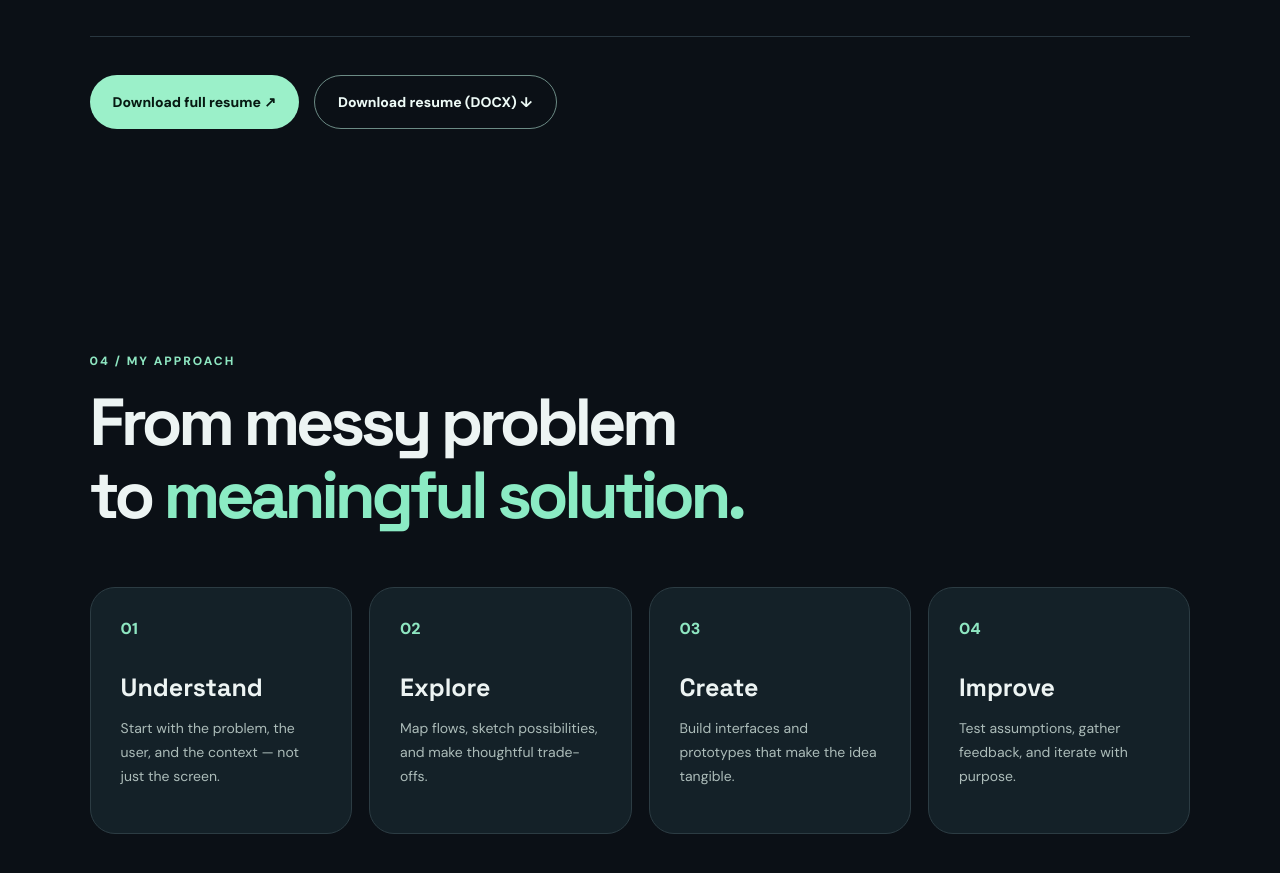
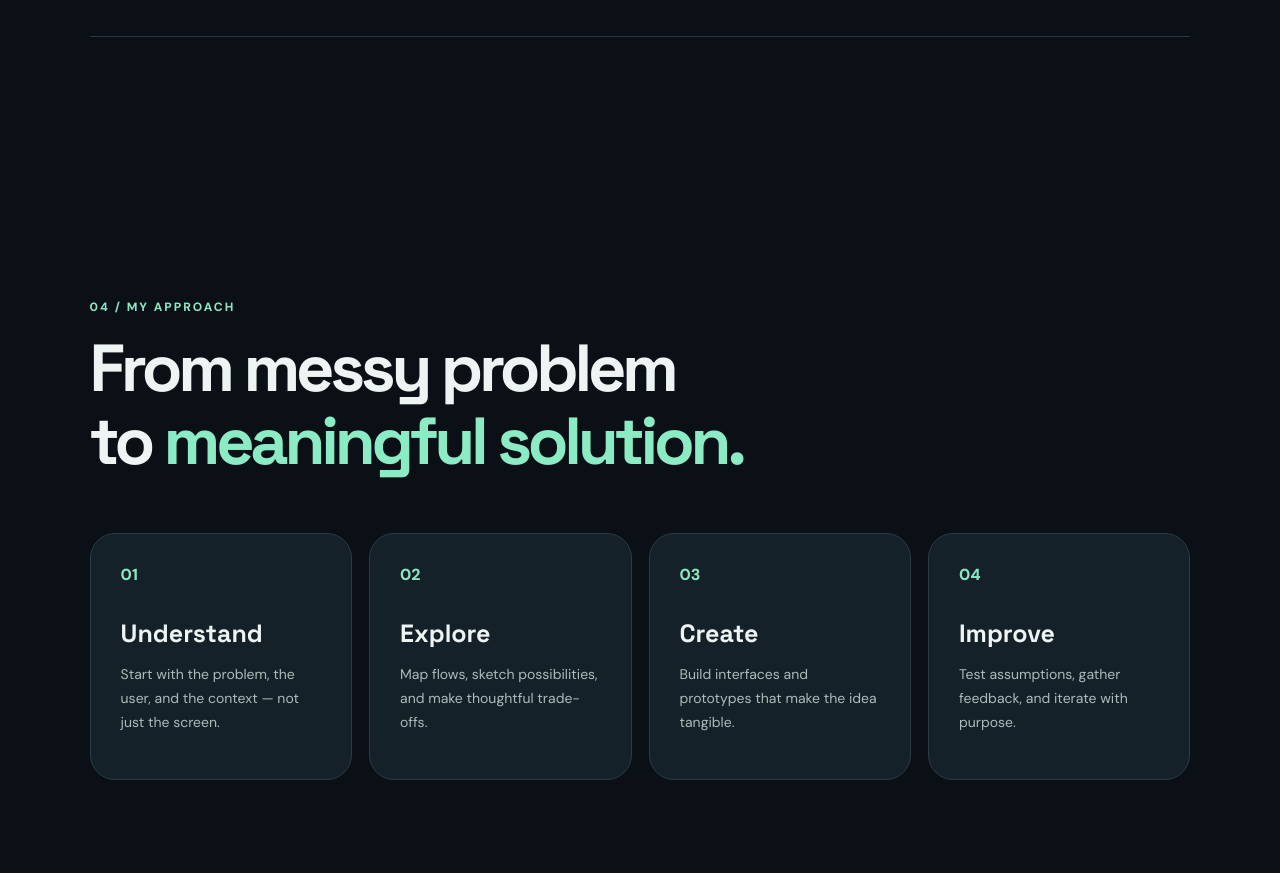
Before and after one commit to sendtovishwakaran-del/thirupathi-portfolio, a plain HTML site: page index.html in a window 1280 px wide. Shown: the part 4496-5369 px from the top of the page. Drawn offline with Linux system fonts and the light colour scheme.

Commit message:
Update index.html

```diff
--- a/index.html
+++ b/index.html
@@ -11,5 +11,5 @@
 <article class="experience-item"><div class="job-date">OCT 2024 — NOV 2025</div><div class="job-body"><div class="job-top"><div><h3>UI Developer</h3><p class="job-company">UPMC · Healthcare records &amp; reporting</p></div><span class="job-index">02</span></div><p>Developed AngularJS and React healthcare interfaces, reusable controls, D3.js reporting views, search, filters, pagination, responsive layouts, and validation states.</p><div class="job-pills"><span>AngularJS</span><span>React</span><span>D3.js</span><span>Healthcare</span></div></div></article>
 <article class="experience-item"><div class="job-date">MAY 2021 — JUL 2023</div><div class="job-body"><div class="job-top"><div><h3>Front-End Developer</h3><p class="job-company">Amazon India · E-commerce interfaces</p></div><span class="job-index">03</span></div><p>Created responsive commerce pages, Balsamiq wireframes, site maps, reusable AngularJS components, search and navigation interactions, and API-driven dynamic content.</p><div class="job-pills"><span>AngularJS</span><span>Balsamiq</span><span>JavaScript</span><span>Bootstrap</span></div></div></article>
 <article class="experience-item"><div class="job-date">MAR 2019 — APR 2021</div><div class="job-body"><div class="job-top"><div><h3>UI/UX Designer</h3><p class="job-company">Brillio · Healthcare patient portal</p></div><span class="job-index">04</span></div><p>Designed registration and login flows, low-fidelity wireframes, Adobe XD prototypes, reusable Sketch interface elements, form error states, and developer handoff specifications.</p><div class="job-pills"><span>Adobe XD</span><span>Sketch</span><span>InVision</span><span>Zeplin</span></div></div></article>
-</div><div class="experience-footer"><a class="btn btn-dark" download="" href="assets/UIUX.docx">Download full resume ↗</a><a class="btn btn-outline" download="" href="assets/UIUX.docx">Download resume (DOCX) ↓</a></div></section><section class="section process-section" id="process"><div class="section-heading"><span class="section-index">04 / MY APPROACH</span><h2>From messy problem<br/>to <em>meaningful solution.</em></h2></div><div class="process-grid"><article><span>01</span><h3>Understand</h3><p>Start with the problem, the user, and the context — not just the screen.</p></article><article><span>02</span><h3>Explore</h3><p>Map flows, sketch possibilities, and make thoughtful trade-offs.</p></article><article><span>03</span><h3>Create</h3><p>Build interfaces and prototypes that make the idea tangible.</p></article><article><span>04</span><h3>Improve</h3><p>Test assumptions, gather feedback, and iterate with purpose.</p></article></div></section>
+</div><div class="experience-footer"></div></section><section class="section process-section" id="process"><div class="section-heading"><span class="section-index">04 / MY APPROACH</span><h2>From messy problem<br/>to <em>meaningful solution.</em></h2></div><div class="process-grid"><article><span>01</span><h3>Understand</h3><p>Start with the problem, the user, and the context — not just the screen.</p></article><article><span>02</span><h3>Explore</h3><p>Map flows, sketch possibilities, and make thoughtful trade-offs.</p></article><article><span>03</span><h3>Create</h3><p>Build interfaces and prototypes that make the idea tangible.</p></article><article><span>04</span><h3>Improve</h3><p>Test assumptions, gather feedback, and iterate with purpose.</p></article></div></section>
 <section class="contact-section" id="contact"><div aria-hidden="true" class="contact-blob">✳</div><span class="section-index">05 / SAY HELLO</span><h2>Have an idea?<br/><em>Let's make it click.</em></h2><p>I'm interested in collaborating on thoughtful UI/UX and product design work.</p><p>Have a UX project or front-end opportunity? Let’s connect.</p><a class="btn btn-light" href="mailto:thirupathireddy.s003@gmail.com">Email me ↗</a> <a class="btn btn-outline" href="https://www.linkedin.com/in/s-thirupathi-reddy/" rel="noopener noreferrer" target="_blank">LinkedIn ↗</a><a class="contact-resume" download="" href="assets/UIUX.docx">Download my resume →</a></section></main><footer class="site-footer"><a class="wordmark" href="#home">thirupathi<span>reddy</span>✳</a><span>Designed &amp; developed as an independent portfolio concept.</span><a href="#home">Back to top ↑</a></footer><script defer="" src="main.js"></script></body></html>
```
